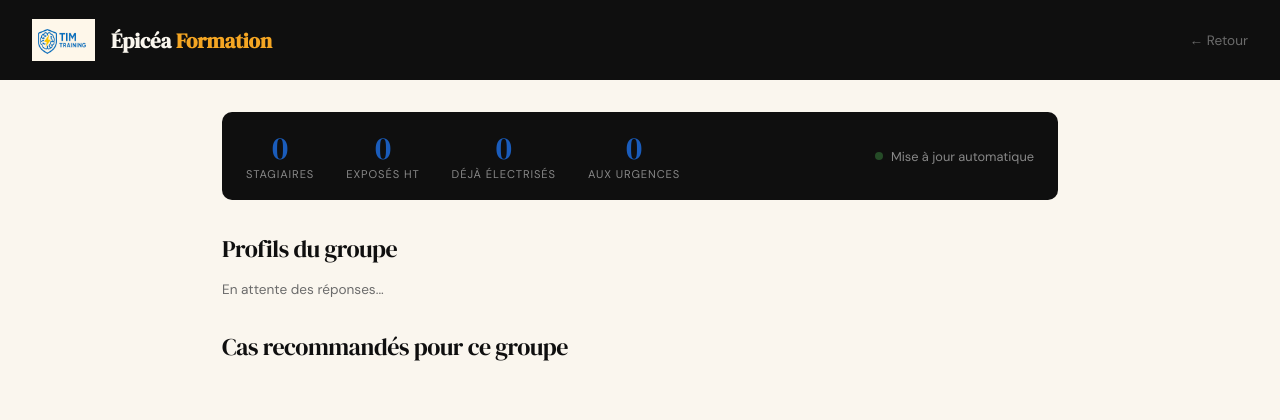
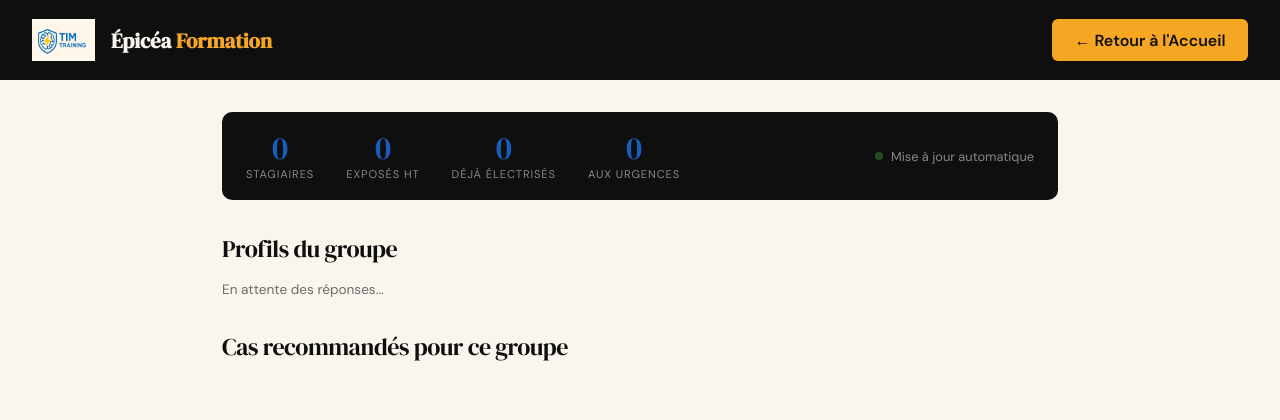
Before and after one commit to TimTrainingParis/epicea-elec, a Flask app: a page that uses templates/resultats.html in a window 1280 px wide. Shown: the top 420 px of the page. Run offline with Flask 3, Linux system fonts and the light colour scheme; the visitor is signed in with stand-in values (Sample User, id 1); data comes from the database, SQL or seed files in the repository; data that the repository does not hold is empty.

Commit message:
UI : bouton Recherche plus visible + bouton Retour à l'Accueil agrandi
Co-Authored-By: Claude Sonnet 4.6 <noreply@anthropic.com>

```diff
--- a/templates/formateur.html
+++ b/templates/formateur.html
@@ -266,7 +266,7 @@ input:focus, select:focus {
     <h1>Épicéa <span>Formation</span></h1>
   </div>
   <div style="display:flex; align-items:center; gap:0.8rem;">
-    <a href="/recherche" style="font-family:'DM Mono',monospace;font-size:0.78rem;color:#aaa;text-decoration:none;padding:0.35rem 0.8rem;border:1px solid #333;border-radius:2rem;transition:all 0.2s;" onmouseover="this.style.color='#fff';this.style.borderColor='#fff'" onmouseout="this.style.color='#aaa';this.style.borderColor='#333'">⌕ Recherche</a>
+    <a href="/recherche" style="font-family:'DM Sans',sans-serif;font-size:1.05rem;font-weight:700;color:#0f0f0f;text-decoration:none;padding:0.65rem 1.4rem;background:#f5a623;border-radius:6px;display:flex;align-items:center;gap:0.5rem;transition:background 0.2s;" onmouseover="this.style.background='#d48c00'" onmouseout="this.style.background='#f5a623'">⌕ Recherche dans le corpus</a>
     <div class="corpus-badge" id="corpus-badge">Chargement...</div>
   </div>
 </header>
--- a/templates/resultats.html
+++ b/templates/resultats.html
@@ -41,13 +41,20 @@ header h1 {
 header h1 span { color: #f5a623; }
 
 .back-btn {
-  color: var(--gris);
+  color: #0f0f0f;
   text-decoration: none;
-  font-size: 0.85rem;
+  font-size: 1rem;
+  font-weight: 700;
   display: flex;
   align-items: center;
-  gap: 0.4rem;
+  gap: 0.5rem;
+  background: #f5a623;
+  padding: 0.65rem 1.4rem;
+  border-radius: 6px;
+  transition: background 0.2s;
 }
+
+.back-btn:hover { background: #d48c00; }
 
 main { max-width: 900px; margin: 0 auto; padding: 2rem; }
 
@@ -322,7 +329,7 @@ main { max-width: 900px; margin: 0 auto; padding: 2rem; }
     <img src="/static/logo.png" alt="TIM Training" style="height:42px;">
     <h1>Épicéa <span>Formation</span></h1>
   </div>
-  <a href="/formateur" class="back-btn">← Retour</a>
+  <a href="/formateur" class="back-btn">← Retour à l'Accueil</a>
 </header>
 
 <main>
```
